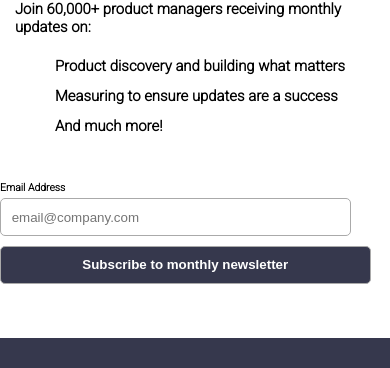
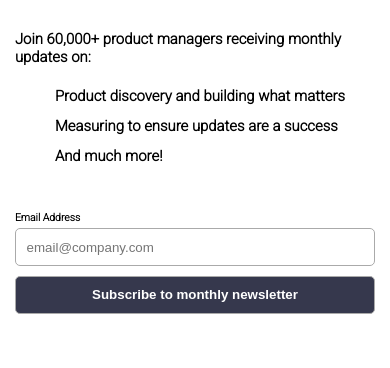
Before and after one commit to jaysonmorilla/Newsletter, a plain HTML site: page index.html in a window 390 px wide. Shown: the part 476-844 px from the top of the page. Drawn offline with Linux system fonts and the light colour scheme.

Commit message:
Update style.css
Modified Mobile View

```diff
--- a/style.css
+++ b/style.css
@@ -11,12 +11,16 @@ html {
 	font-size: 16px;
 }
 
-body, main {
+body {
 	background-color: #36384d;
 	width: 100%;
 	height: 100%;
 	margin: 0;
 	padding: 0;
+}
+
+main {
+	padding: 1em 0 0;
 }
 
 section {
@@ -188,11 +192,11 @@ input[type='submit']:hover, button:hover {
 
 
 /*Desktop View*/
-@media only screen and (max-width: 1024px) {
+@media only screen and (max-width: 1440px) {
 	section {
 		width: 850px;
-		padding: 1em 1.7em;
-		margin: 0 auto;
+		padding: 0em 1.7em;
+		margin: 2em auto;
 		font-size: 0.93em;
 	}
 
@@ -227,7 +231,7 @@ input[type='submit']:hover, button:hover {
 	}
 
 	input {
-		width: 90%;
+		width: 95%;
 		padding: 0.8em;
 	}
 
@@ -286,6 +290,7 @@ input[type='submit']:hover, button:hover {
 /*Mobile View*/
 @media only screen and (max-width: 500px) {
 	main {
+		height: 100%;
 		padding: 0 !important;
 	}
 
@@ -300,6 +305,8 @@ input[type='submit']:hover, button:hover {
 		font-size: 0.93em;
 		justify-content: space-between;
 		align-items: center;
+		margin: 0;
+		height: 100%;
 	}
 
 	h2 {
@@ -311,7 +318,7 @@ input[type='submit']:hover, button:hover {
 	form {
 		width: 100%;
 		position: relative;
-		padding: 1em 0 3em;
+		padding: 1em 1em 3em;
 	}
 
 	label {
@@ -320,12 +327,12 @@ input[type='submit']:hover, button:hover {
 	}
 
 	input {
-		width: 90%;
+		width: 100%;
 		padding: 0.8em;
 	}
 
 	input[type='submit'] {
-		width: 95%;
+		width: 100%;
 		margin: 0.7em 0 !important;
 	}
 
@@ -340,8 +347,8 @@ input[type='submit']:hover, button:hover {
 	}
 
 	.email-notification {
-		top: 0.9em;
-		right: 1.7em;
+		top: 2.1em;
+    	right: 1.4em;
 		display: none;
 		font-size: 0.8em;
 	}
@@ -358,7 +365,8 @@ input[type='submit']:hover, button:hover {
 
 	.modal-notification {
 		margin: 0 auto;
-		width: 42%;
+    	width: 100%;
+    	height: 100%;
 		display: none;
 	}
 
```
